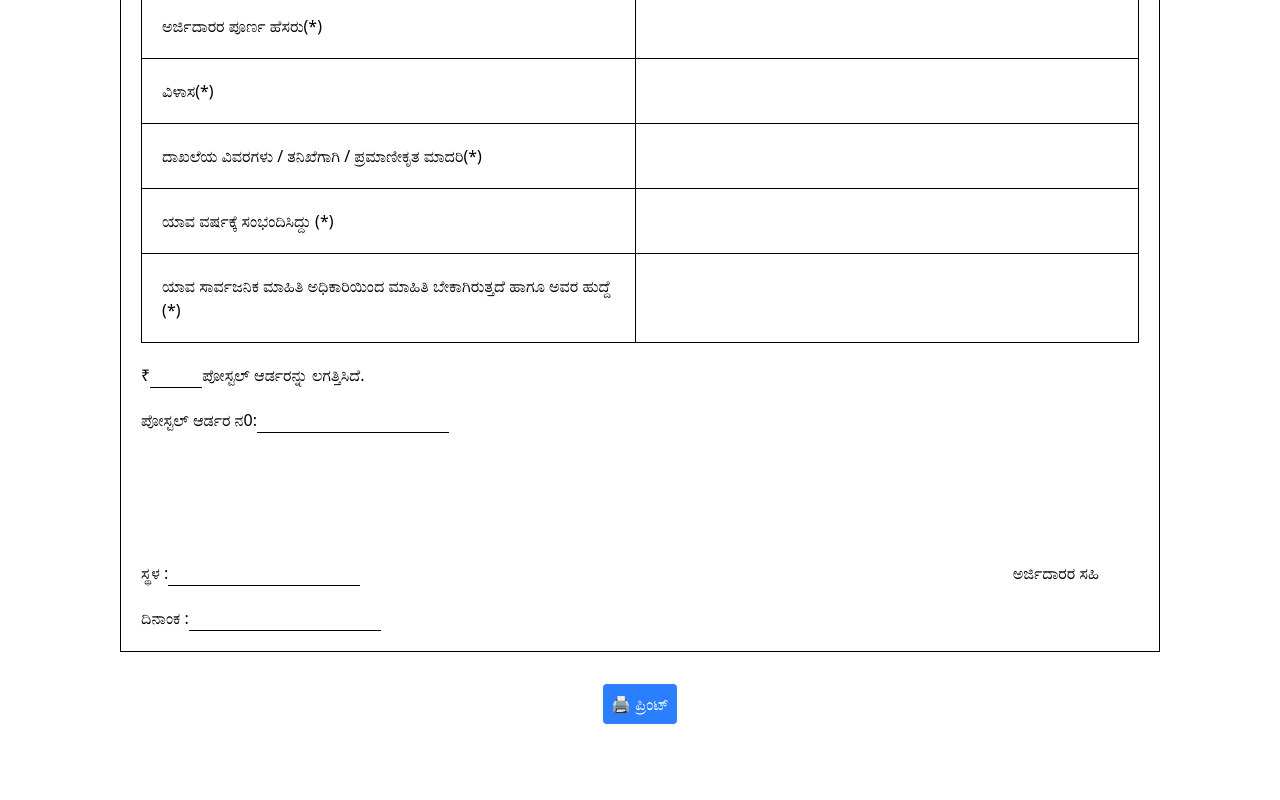
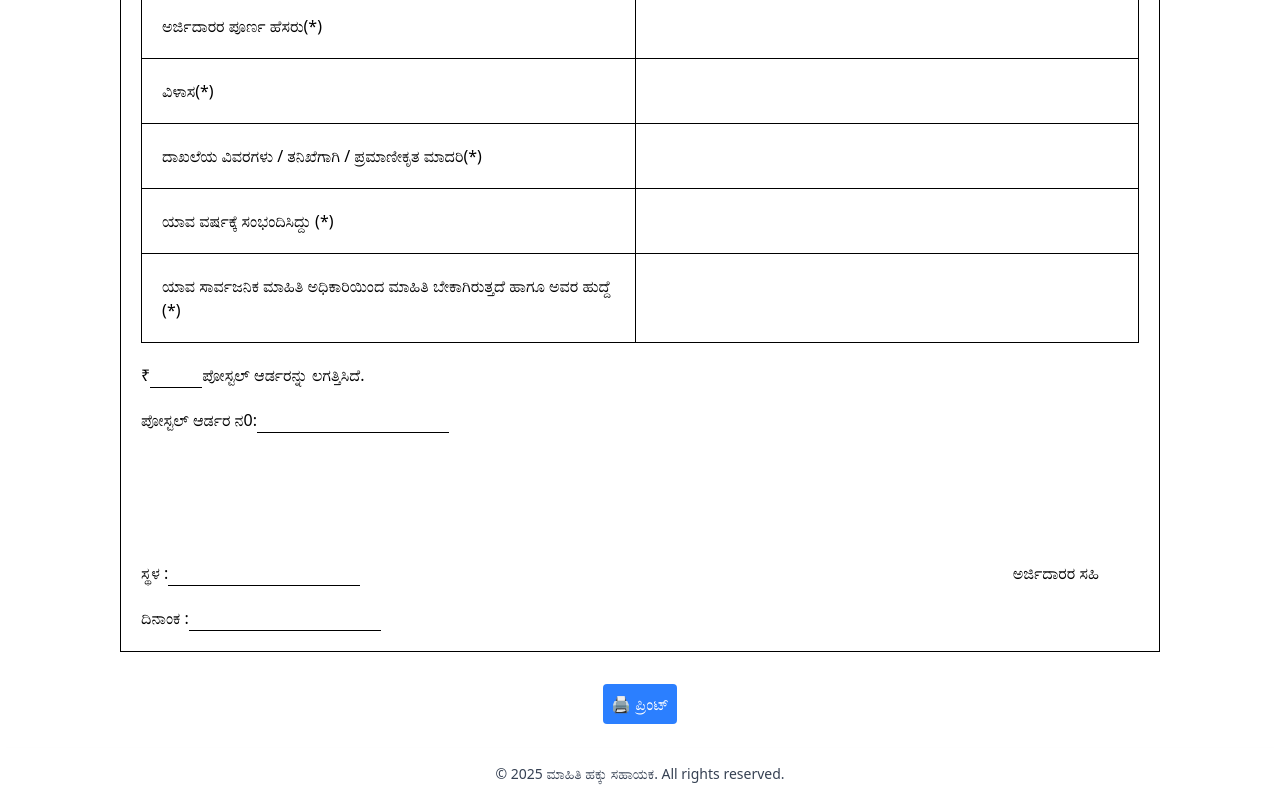
Before and after one commit to PranuPranav97/rti-helper, a Next.js app: page /rti-application in a window 1280 px wide. Shown: the part 220-1020 px from the top of the page. Before the commit the page ends 968 px from the top, so only its background shows below. Built offline with nearby package versions, Linux system fonts and the light colour scheme.

Commit message:
fix: Added footer.

```diff
--- /dev/null
+++ b/src/features/app/footer/index.tsx
@@ -0,0 +1,12 @@
+import { useTranslation } from "react-i18next";
+
+export default function Footer() {
+  const { t, i18n } = useTranslation();
+  return (
+    <footer className="bg-white shadow-md top-0  text-gray-700 py-4 text-center  w-full onlyPrint">
+      <p className="text-sm">
+        &copy; {new Date().getFullYear()} {t("app_name")}. All rights reserved.
+      </p>
+    </footer>
+  );
+}
--- a/src/pages/rti-application/index.tsx
+++ b/src/pages/rti-application/index.tsx
@@ -5,6 +5,7 @@ import "react-tooltip/dist/react-tooltip.css";
 import { Tooltip } from "react-tooltip";
 import Navbar from "@/features/app/navbar";
 import { useEffect } from "react";
+import Footer from "@/features/app/footer";
 
 export default function Home() {
   const { t, i18n } = useTranslation();
@@ -172,6 +173,7 @@ export default function Home() {
           </button>
         </div>
       </div>
+      <Footer />
     </>
   );
 }
```
